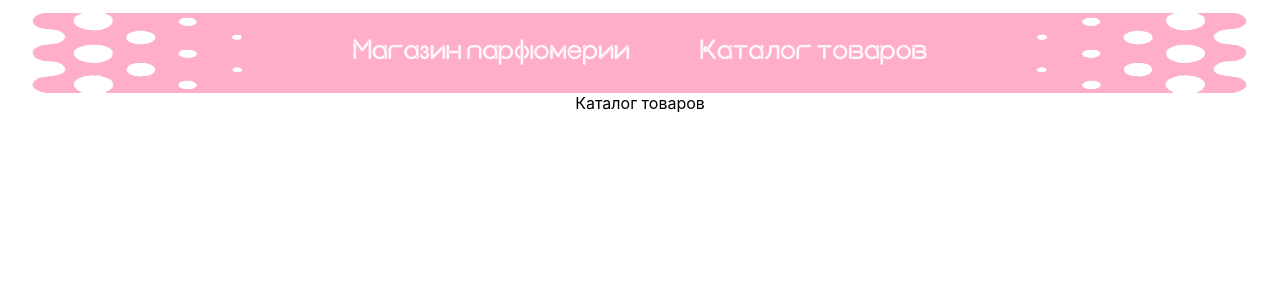
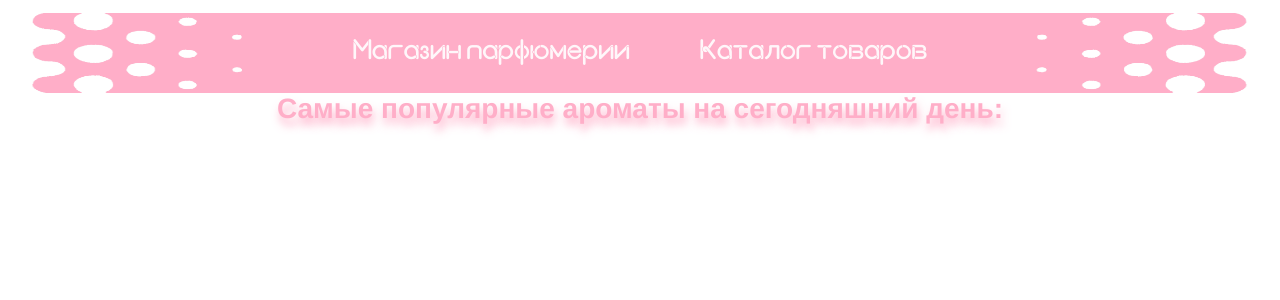
Before and after one commit to StarCookie256/curse_ovik, a React (Create React App) app: page / in a window 1280 px wide. Shown: the top 300 px of the page. Built offline with nearby package versions, Linux system fonts and the light colour scheme.

Commit message:
чучут меин

```diff
--- a/src/pages/main.css
+++ b/src/pages/main.css
@@ -0,0 +1,9 @@
+
+.main-page-title {
+  text-align: center;
+  font-size: 28px;
+  font-weight: 800;
+  color: #ffaec8;
+  text-shadow: 2px 7px 8px rgba(255, 156, 187, 0.8);
+  font-family:'Franklin Gothic Medium', 'Arial Narrow', Arial, sans-serif;
+}
--- a/src/pages/main.jsx
+++ b/src/pages/main.jsx
@@ -3,7 +3,7 @@ import './main.css';
 function MainPage(){
   return(
     <div className='main-page-container'>
-      <div className='main-page-container'>Каталог товаров</div>
+      <div className='main-page-title'>Самые популярные ароматы на сегодняшний день:</div>
     </div>
   );
 }
```
